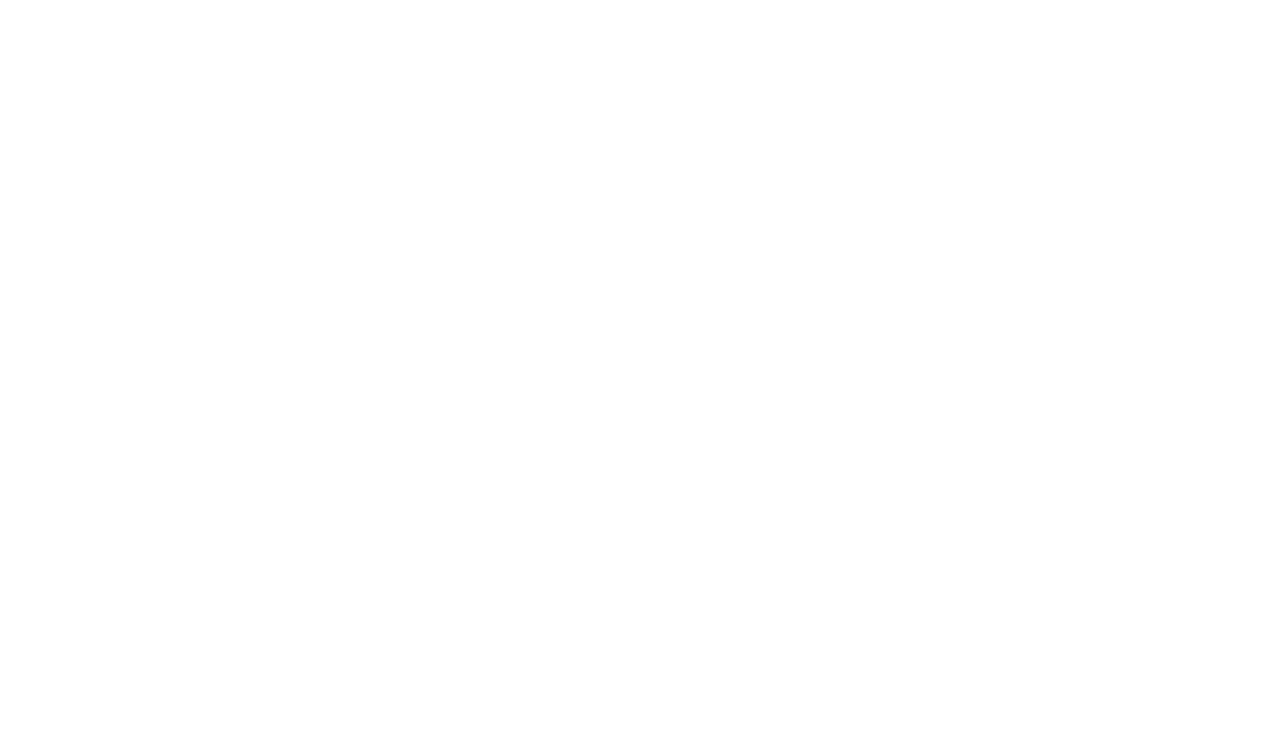
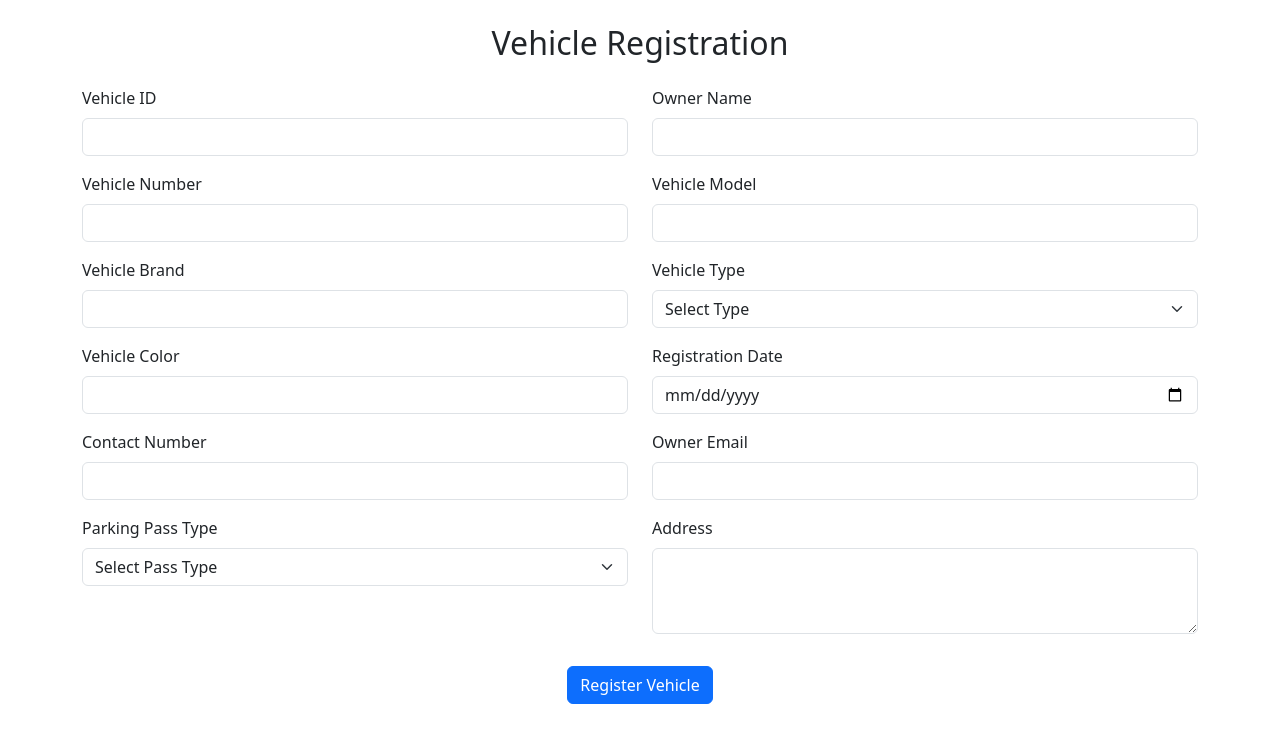
Before and after one commit to Surumi00/parking-space-frontend, a React (Vite) app in the folder parking-space-frontend/: page / in a window 1280 px wide. Shown: the top 742 px of the page. Built offline with nearby package versions, Linux system fonts and the light colour scheme.

Commit message:
Add Vehicle added

```diff
--- a/parking-space-frontend/src/App.jsx
+++ b/parking-space-frontend/src/App.jsx
@@ -3,13 +3,14 @@
 import viteLogo from './assets/vite.svg'
 import heroImg from './assets/hero.png'
 import './App.css'
+import AddVehicle from './components/AddVehicle'
 
 function App() {
   const [count, setCount] = useState(0)
 
   return (
     <>
-
+      <AddVehicle />
     </>
   )
 }
--- /dev/null
+++ b/parking-space-frontend/src/components/AddVehicle.jsx
@@ -0,0 +1,208 @@
+import React, { useState } from 'react'
+import axios from 'axios'
+
+const AddVehicle = () => {
+
+    const [input, changeInput] = useState(
+        {
+            "vehicleId": "",
+            "ownerName": "",
+            "vehicleNumber": "",
+            "vehicleModel": "",
+            "vehicleBrand": "",
+            "vehicleType": "",
+            "vehicleColor": "",
+            "registrationDate": "",
+            "ownerContactNumber": "",
+            "ownerEmail": "",
+            "parkingPassType": "",
+            "address": ""
+        }
+    )
+
+    const inputHandler = (event) => {
+        changeInput({ ...input, [event.target.name]: event.target.value })
+    }
+
+    const readValue = () => {
+        console.log(input)
+
+        axios.post("http://localhost:3000/add-vehicle", input).then(
+
+            (response) => {
+                console.log(response.data)
+                alert("Vehicle added successfully!")
+            }
+
+        ).catch(
+            (err) => (
+                console.error("Error Adding Vehicle", err)
+            )
+        )
+    }
+
+    return (
+        <div>
+
+            <div className="container mt-4">
+                <h2 className="text-center mb-4">Vehicle Registration</h2>
+
+                <div className="row">
+                    <div className="col-md-6 mb-3">
+                        <label className="form-label">Vehicle ID</label>
+                        <input
+                            type="text"
+                            className="form-control"
+                            name="vehicleId"
+                            value={input.vehicleId}
+                            onChange={inputHandler}
+                        />
+                    </div>
+
+                    <div className="col-md-6 mb-3">
+                        <label className="form-label">Owner Name</label>
+                        <input
+                            type="text"
+                            className="form-control"
+                            name="ownerName"
+                            value={input.ownerName}
+                            onChange={inputHandler}
+                        />
+                    </div>
+
+                    <div className="col-md-6 mb-3">
+                        <label className="form-label">Vehicle Number</label>
+                        <input
+                            type="text"
+                            className="form-control"
+                            name="vehicleNumber"
+                            value={input.vehicleNumber}
+                            onChange={inputHandler}
+                        />
+                    </div>
+
+                    <div className="col-md-6 mb-3">
+                        <label className="form-label">Vehicle Model</label>
+                        <input
+                            type="text"
+                            className="form-control"
+                            name="vehicleModel"
+                            value={input.vehicleModel}
+                            onChange={inputHandler}
+                        />
+                    </div>
+
+                    <div className="col-md-6 mb-3">
+                        <label className="form-label">Vehicle Brand</label>
+                        <input
+                            type="text"
+                            className="form-control"
+                            name="vehicleBrand"
+                            value={input.vehicleBrand}
+                            onChange={inputHandler}
+                        />
+                    </div>
+
+                    <div className="col-md-6 mb-3">
+                        <label className="form-label">Vehicle Type</label>
+                        <select
+                            className="form-select"
+                            name="vehicleType"
+                            value={input.vehicleType}
+                            onChange={inputHandler}
+                        >
+                            <option value="">Select Type</option>
+                            <option value="EV">EV</option>
+                            <option value="Car">Car</option>
+                            <option value="Bike">Bike</option>
+                            <option value="SUV">SUV</option>
+                            <option value="Truck">Truck</option>
+                        </select>
+                    </div>
+
+                    <div className="col-md-6 mb-3">
+                        <label className="form-label">Vehicle Color</label>
+                        <input
+                            type="text"
+                            className="form-control"
+                            name="vehicleColor"
+                            value={input.vehicleColor}
+                            onChange={inputHandler}
+                        />
+                    </div>
+
+                    <div className="col-md-6 mb-3">
+                        <label className="form-label">Registration Date</label>
+                        <input
+                            type="date"
+                            className="form-control"
+                            name="registrationDate"
+                            value={input.registrationDate}
+                            onChange={inputHandler}
+                        />
+                    </div>
+
+                    <div className="col-md-6 mb-3">
+                        <label className="form-label">Contact Number</label>
+                        <input
+                            type="tel"
+                            className="form-control"
+                            name="ownerContactNumber"
+                            value={input.ownerContactNumber}
+                            onChange={inputHandler}
+                        />
+                    </div>
+
+                    <div className="col-md-6 mb-3">
+                        <label className="form-label">Owner Email</label>
+                        <input
+                            type="email"
+                            className="form-control"
+                            name="ownerEmail"
+                            value={input.ownerEmail}
+                            onChange={inputHandler}
+                        />
+                    </div>
+
+                    <div className="col-md-6 mb-3">
+                        <label className="form-label">Parking Pass Type</label>
+                        <select
+                            className="form-select"
+                            name="parkingPassType"
+                            value={input.parkingPassType}
+                            onChange={inputHandler}
+                        >
+                            <option value="">Select Pass Type</option>
+                            <option value="Daily">Daily</option>
+                            <option value="Weekly">Weekly</option>
+                            <option value="Monthly">Monthly</option>
+                            <option value="Yearly">Yearly</option>
+                        </select>
+                    </div>
+
+                    <div className="col-md-6 mb-3">
+                        <label className="form-label">Address</label>
+                        <textarea
+                            className="form-control"
+                            rows="3"
+                            name="address"
+                            value={input.address}
+                            onChange={inputHandler}
+                        ></textarea>
+                    </div>
+
+                    <div className="col-12 text-center mt-3">
+                        <button
+                            className="btn btn-primary"
+                            onClick={readValue}
+                        >
+                            Register Vehicle
+                        </button>
+                    </div>
+                </div>
+            </div>
+        </div>
+    )
+}
+
+export default AddVehicle
```
Also changed, not shown: 1 other file (tests, documents, lock files or other folders).
